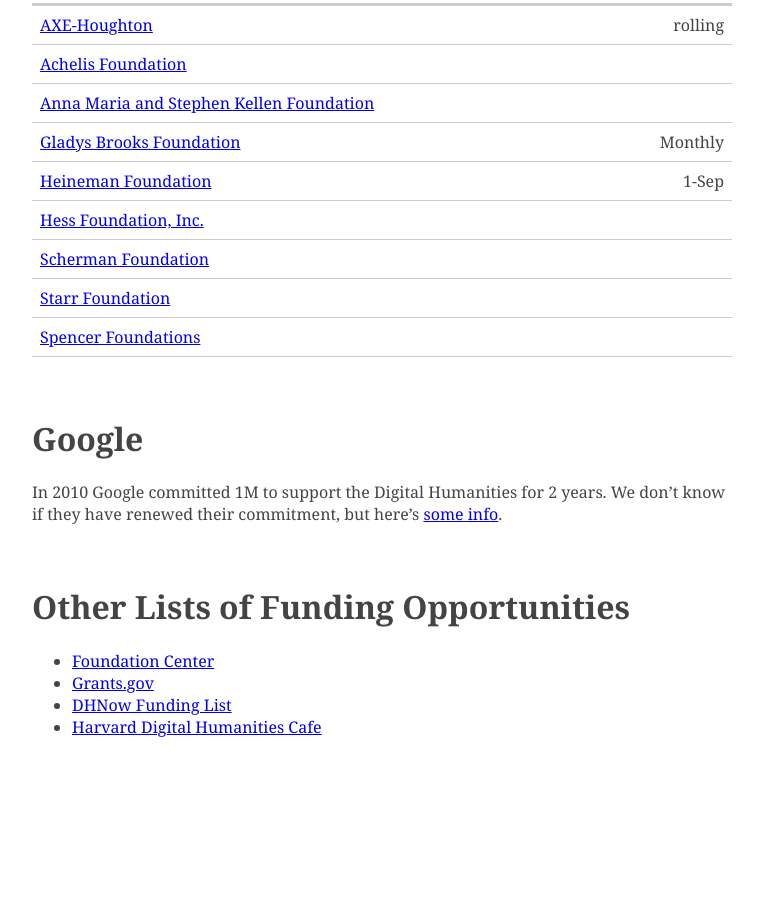
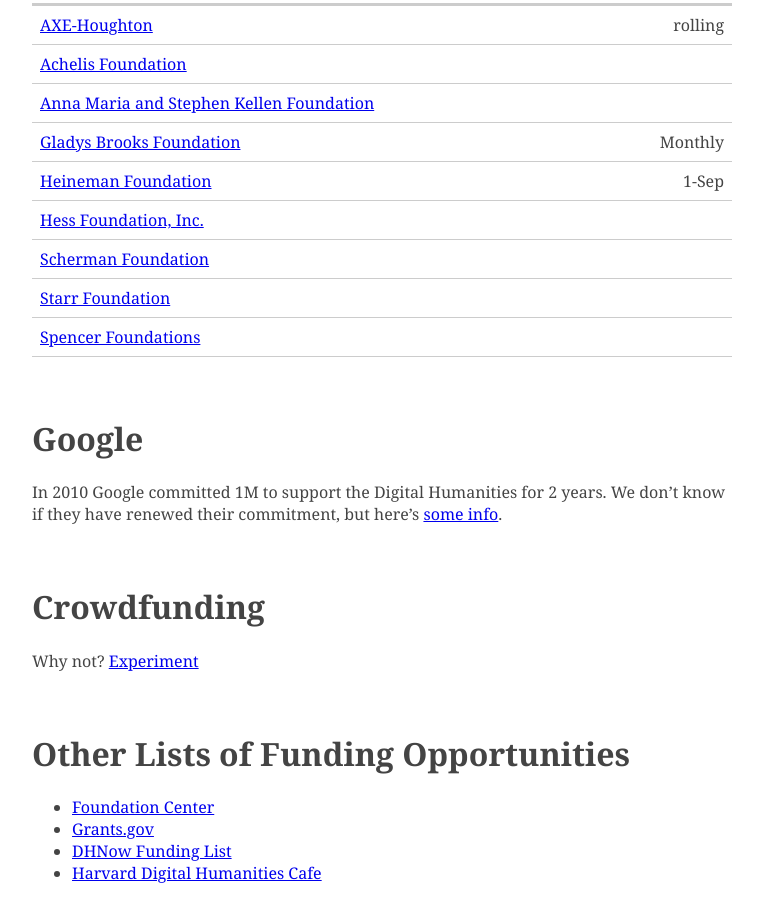
Before and after one commit to achorg/dhfunding, a Jekyll site: the page built from index.md, in a window 1280 px wide and 900 px high, scrolled down 6658 px. Shown: the whole window, without its empty margins (258-1021 px from the left). Built offline with Jekyll 4.4.1, drawn with Linux system fonts in a browser that asks for light colours; Markdown is read by kramdown in place of the engine named in the settings; before the commit the page ends 7412 px from its top, so only the background shows below that.

Commit message:
added crowdfunding and experiment

```diff
--- a/index.md
+++ b/index.md
@@ -188,6 +188,11 @@ Main website: http://www.nsf.gov/funding/
 # Google
 In 2010 Google committed 1M to support the Digital Humanities for 2 years. We don't know if they have renewed their commitment, but here's [some info](http://googleblog.blogspot.com/2010/07/our-commitment-to-digital-humanities.html).
 
+# Crowdfunding
+Why not?
+[Experiment](https://experiment.com/)
+
+
 # Other Lists of Funding Opportunities
 
 * [Foundation Center](http://foundationcenter.org/)
```
